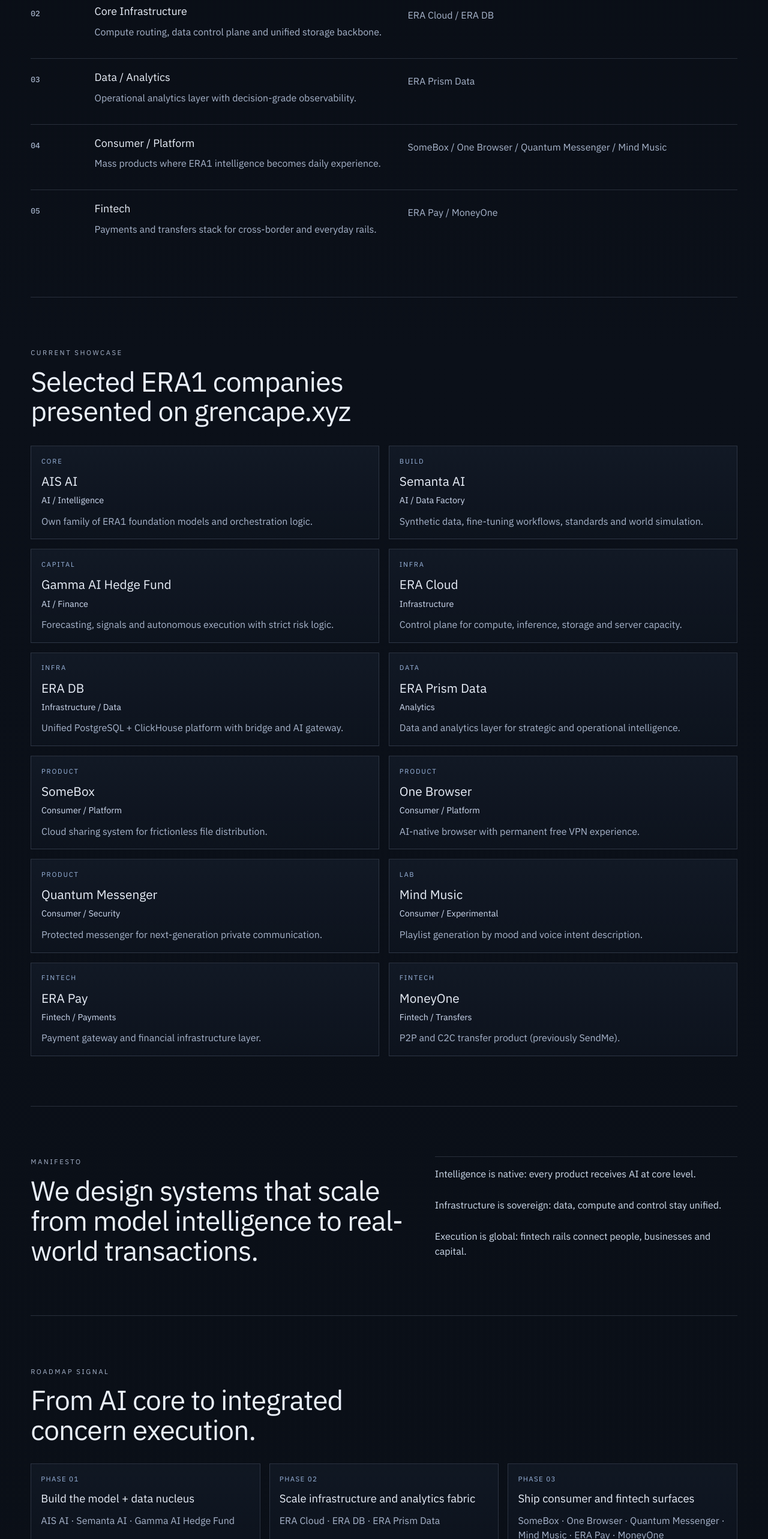
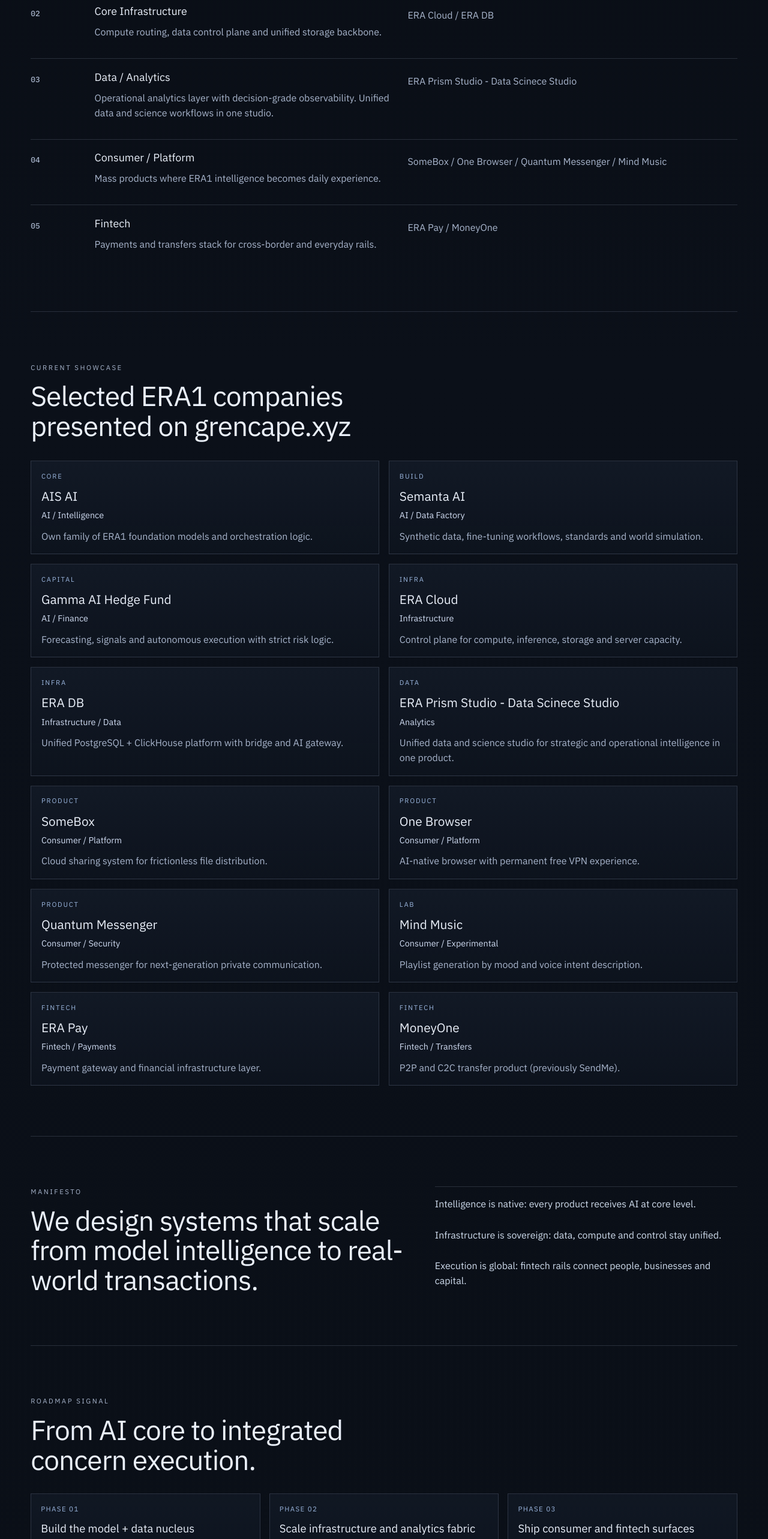
Before and after one commit to ivs-123/grencape-site, a React (Vite) app: page / in a window 1280 px wide. Shown: the part 1100-3666 px from the top of the page at 60% size. Built offline with nearby package versions, Linux system fonts and the light colour scheme.

Commit message:
Rename ERA Prism Data to ERA Prism Studio

```diff
--- a/src/App.tsx
+++ b/src/App.tsx
@@ -20,8 +20,8 @@
   },
   {
     title: 'Data / Analytics',
-    projects: ['ERA Prism Data'],
-    note: 'Operational analytics layer with decision-grade observability.'
+    projects: ['ERA Prism Studio - Data Scinece Studio'],
+    note: 'Operational analytics layer with decision-grade observability. Unified data and science workflows in one studio.'
   },
   {
     title: 'Consumer / Platform',
@@ -67,9 +67,9 @@
     stage: 'Infra'
   },
   {
-    name: 'ERA Prism Data',
+    name: 'ERA Prism Studio - Data Scinece Studio',
     category: 'Analytics',
-    role: 'Data and analytics layer for strategic and operational intelligence.',
+    role: 'Unified data and science studio for strategic and operational intelligence in one product.',
     stage: 'Data'
   },
   {
@@ -278,7 +278,7 @@
             <article>
               <p>Phase 02</p>
               <h3>Scale infrastructure and analytics fabric</h3>
-              <span>ERA Cloud · ERA DB · ERA Prism Data</span>
+              <span>ERA Cloud · ERA DB · ERA Prism Studio - Data Scinece Studio</span>
             </article>
             <article>
               <p>Phase 03</p>
```
